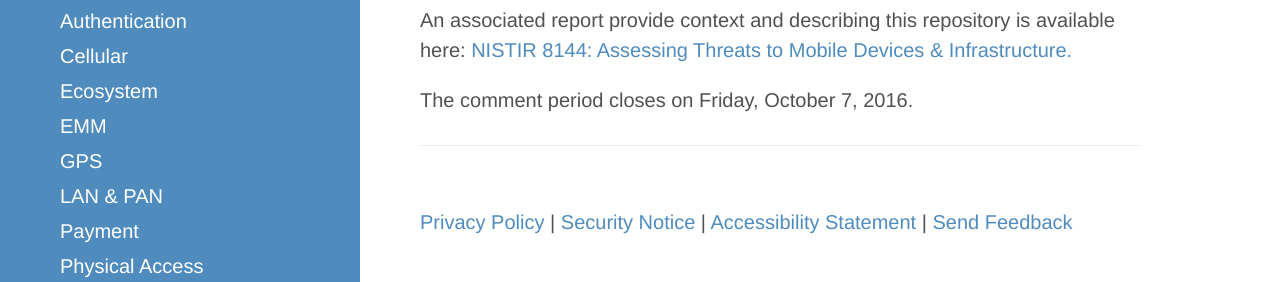
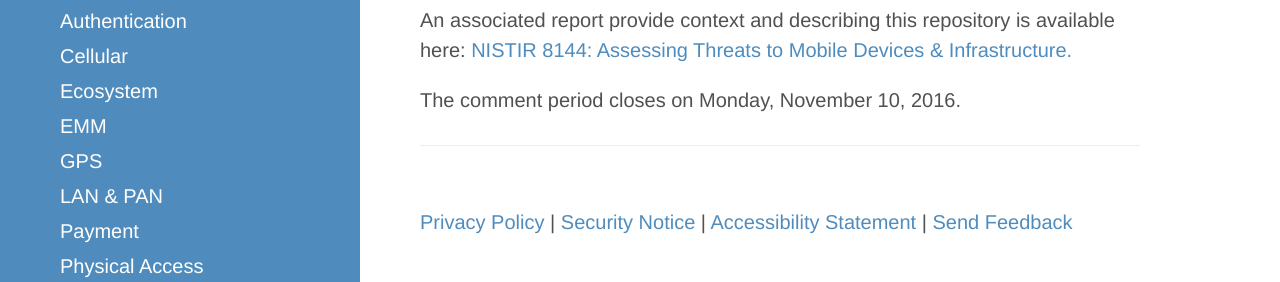
Before and after one commit to usnistgov/mobile-threat-catalogue, a Jekyll site: the page built from index.html, in a window 1280 px wide. Shown: the part 472-754 px from the top of the page. Built offline with Jekyll 4.4.1, drawn with Linux system fonts in a browser that asks for light colours.

Commit message:
#44: changes comment period date to nov 10

```diff
--- a/_config.yml
+++ b/_config.yml
@@ -24,7 +24,7 @@ description: >
     <p>An associated report provide context and describing this repository is available here:
         <a href="https://nccoe.nist.gov/sites/default/files/library/mtc-nistir-8144-draft.pdf">NISTIR 8144: Assessing Threats to Mobile Devices & Infrastructure.</a>
     </p>
-    <p>The comment period closes on Friday, October 7, 2016.</p>
+    <p>The comment period closes on Monday, November 10, 2016.</p>
 
 
 baseurl: "/mobile-threat-catalogue" # the subpath of your site, e.g. /blog
```
